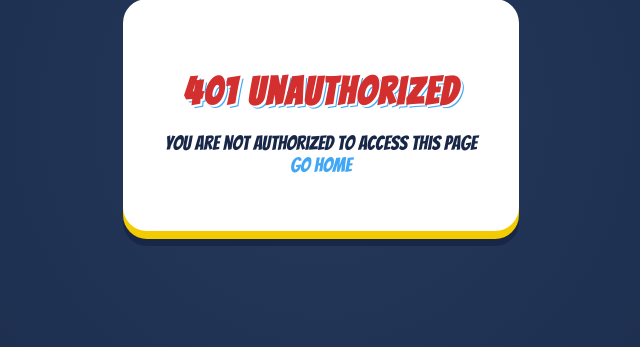
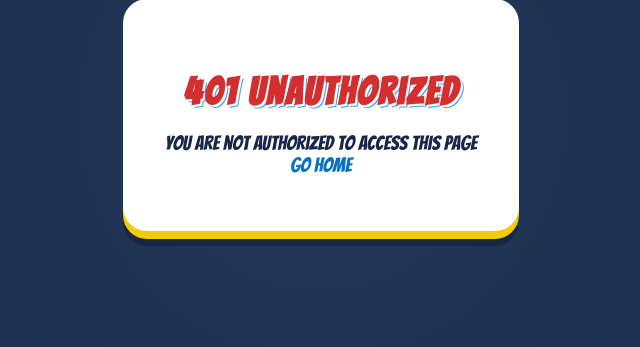
Before and after one commit to LunguFabian/GameOfSuperheroes, a PHP site: page /front/NotAuthorizedPage/NotAuthorized.html in a window 1280 px wide. Shown: the part 285-632 px from the top of the page, without its empty margins (319-959 px from the left). Run offline with PHP 8.4, Linux system fonts and the light colour scheme.

Commit message:
accessibility change

```diff
--- a/Application/src/front/NotAuthorizedPage/style.css
+++ b/Application/src/front/NotAuthorizedPage/style.css
@@ -62,7 +62,7 @@ body {
 }
 
 .home-link {
-    color: var(--light-blue);
+    color: #0772C4;
     text-decoration: underline;
     font-family: 'Bangers', cursive;
     font-size:  1.25em;
```
